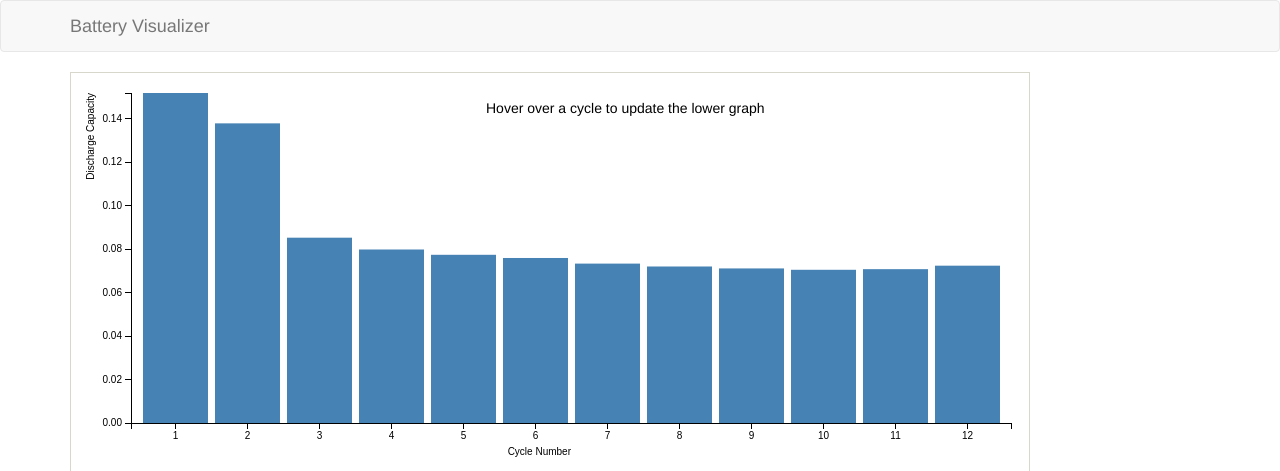
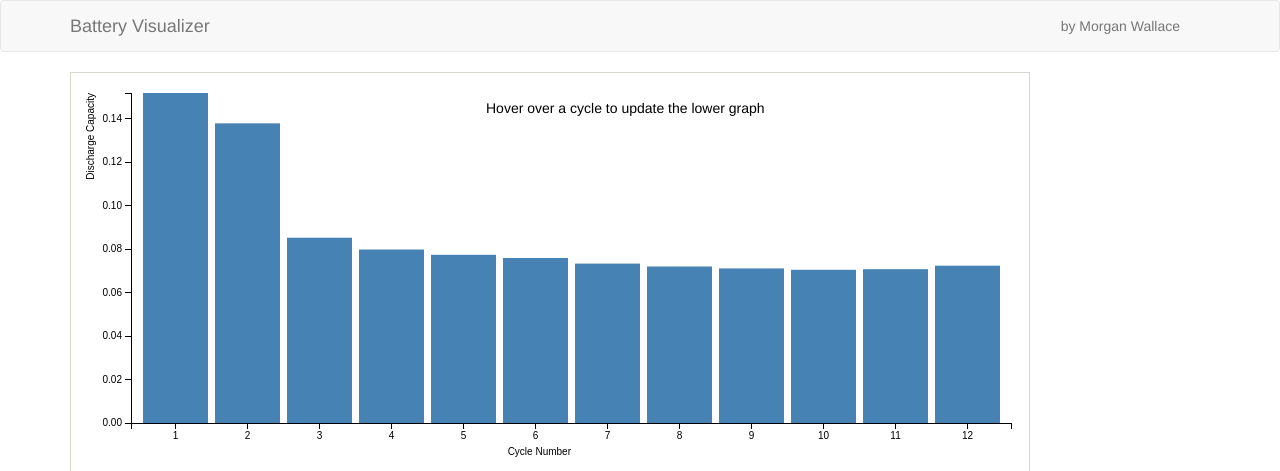
Before and after one commit to morganwallace/battery-visualization, a Flask app: page / in a window 1280 px wide. Shown: the top 471 px of the page. Run offline with Flask 2, Linux system fonts and the light colour scheme; some libraries are stand-ins or nearby versions.

Commit message:
updated navbar

```diff
--- a/templates/index.html
+++ b/templates/index.html
@@ -24,7 +24,7 @@
 			</div>
 			<div id="navbar" class="navbar-collapse collapse navbar-right">
 				<ul class="nav navbar-nav">
-					<!-- <li><a href="#/about">About</a></li> -->
+					<li><a>by Morgan Wallace</a></li>
 				</ul>
 			</div><!--/.nav-collapse -->
 		</div>
```
